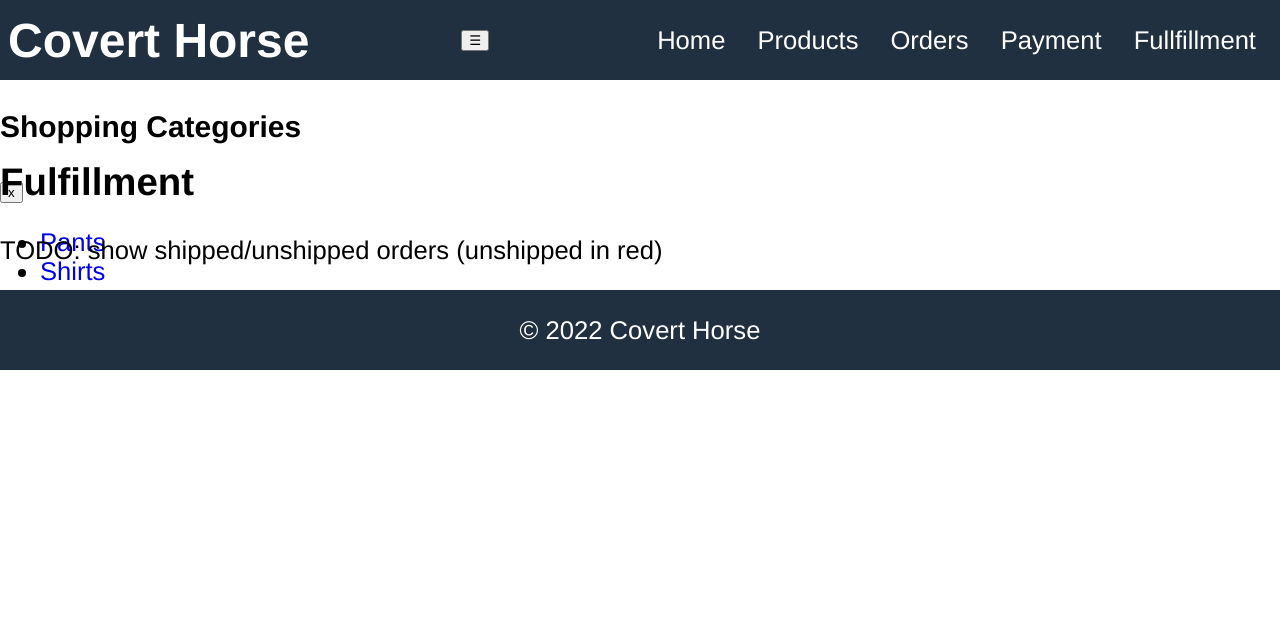
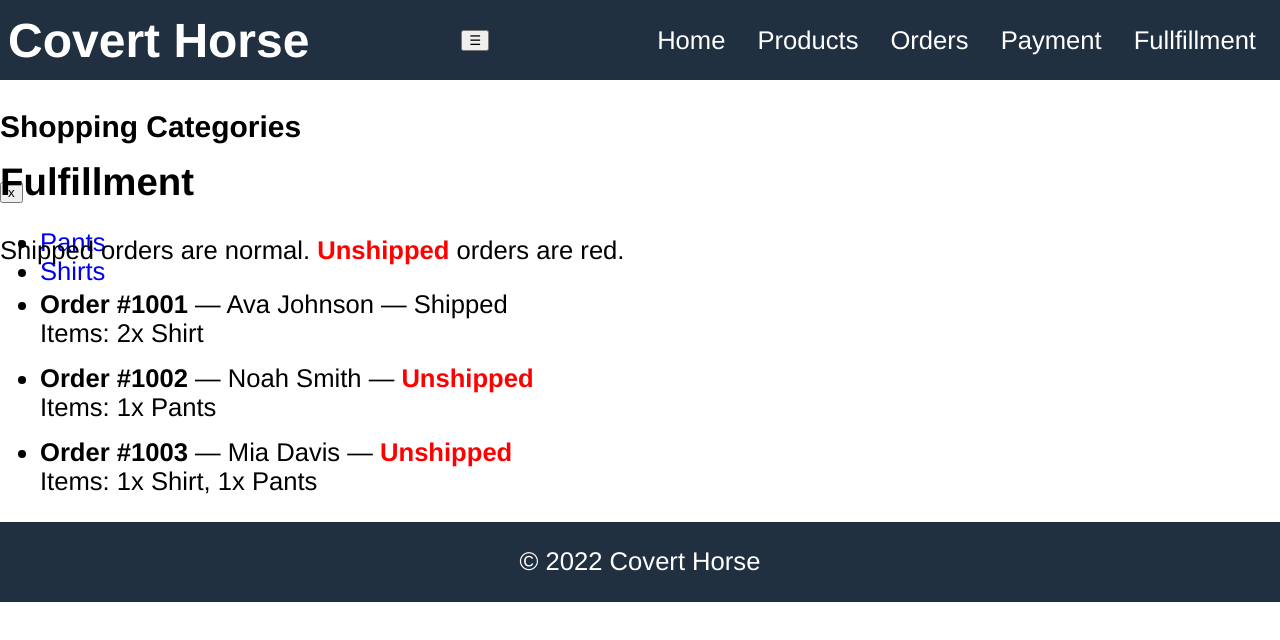
Before and after one commit to Covert-Horse/covert-horse-web, a React (Create React App) app in the folder frontend/: page /fulfillment in a window 1280 px wide. Shown: the top 640 px of the page. Built offline with nearby package versions, Linux system fonts and the light colour scheme.

Commit message:
Add Fulfillment feature with mock shipped/unshipped orders

```diff
--- a/frontend/src/Fulfillment/Fulfillment.tsx
+++ b/frontend/src/Fulfillment/Fulfillment.tsx
@@ -1,8 +1,63 @@
+import React from "react";
+
+type FulfillmentOrder = {
+  id: string;
+  customer: string;
+  shipped: boolean;
+  items: { name: string; qty: number }[];
+};
+
+const mockOrders: FulfillmentOrder[] = [
+  {
+    id: "1001",
+    customer: "Ava Johnson",
+    shipped: true,
+    items: [{ name: "Shirt", qty: 2 }],
+  },
+  {
+    id: "1002",
+    customer: "Noah Smith",
+    shipped: false,
+    items: [{ name: "Pants", qty: 1 }],
+  },
+  {
+    id: "1003",
+    customer: "Mia Davis",
+    shipped: false,
+    items: [
+      { name: "Shirt", qty: 1 },
+      { name: "Pants", qty: 1 },
+    ],
+  },
+];
+
 function Fulfillment() {
   return (
     <div className="content">
       <h2>Fulfillment</h2>
-      <p>TODO: show shipped/unshipped orders (unshipped in red)</p>
+
+      <p>
+        Shipped orders are normal. <span className="unshipped">Unshipped</span>{" "}
+        orders are red.
+      </p>
+
+      <ul>
+        {mockOrders.map((order) => (
+          <li key={order.id} style={{ marginBottom: "1rem" }}>
+            <div>
+              <strong>Order #{order.id}</strong> — {order.customer} —{" "}
+              <span className={order.shipped ? "" : "unshipped"}>
+                {order.shipped ? "Shipped" : "Unshipped"}
+              </span>
+            </div>
+
+            <div>
+              Items:{" "}
+              {order.items.map((i) => `${i.qty}x ${i.name}`).join(", ")}
+            </div>
+          </li>
+        ))}
+      </ul>
     </div>
   );
 }
--- a/frontend/src/index.css
+++ b/frontend/src/index.css
@@ -201,3 +201,8 @@ input {
   border: none;
   cursor: pointer;
 }
+
+.unshipped {
+  color: red;
+  font-weight: 600;
+}
```
